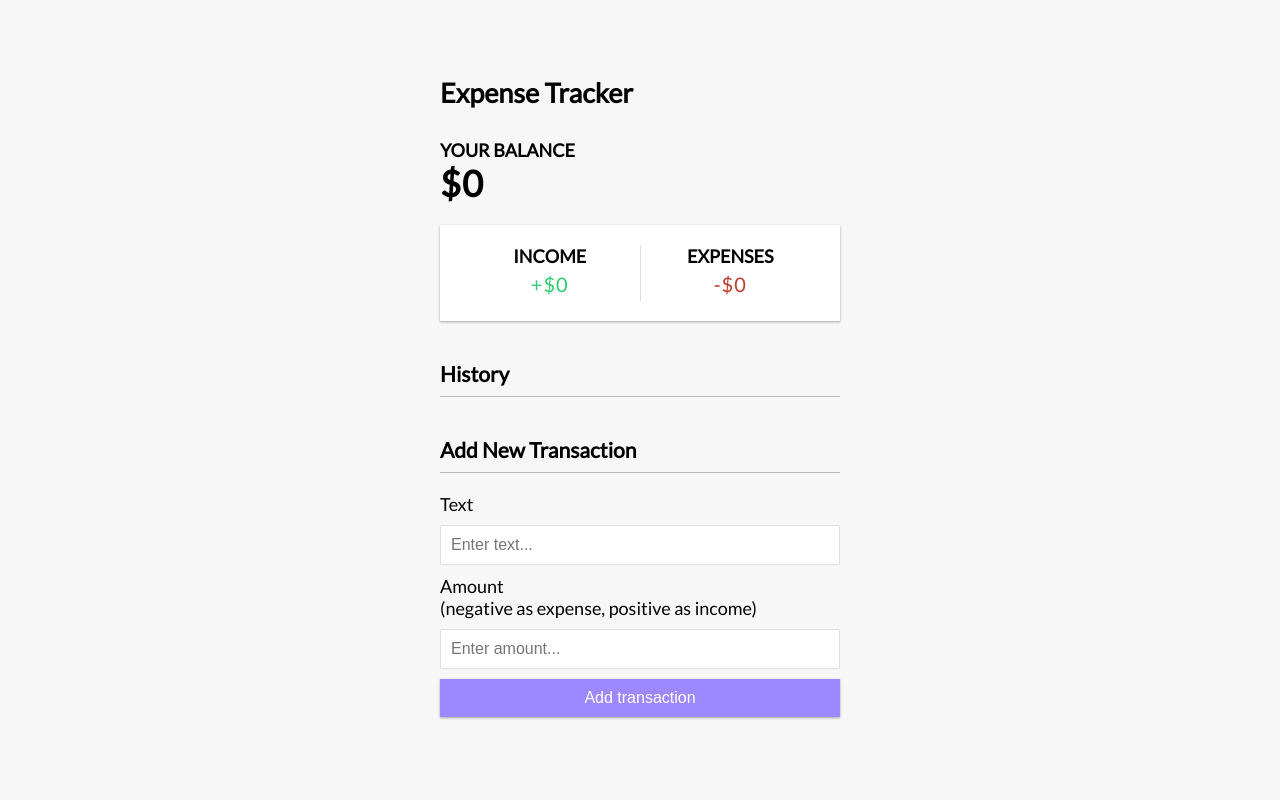
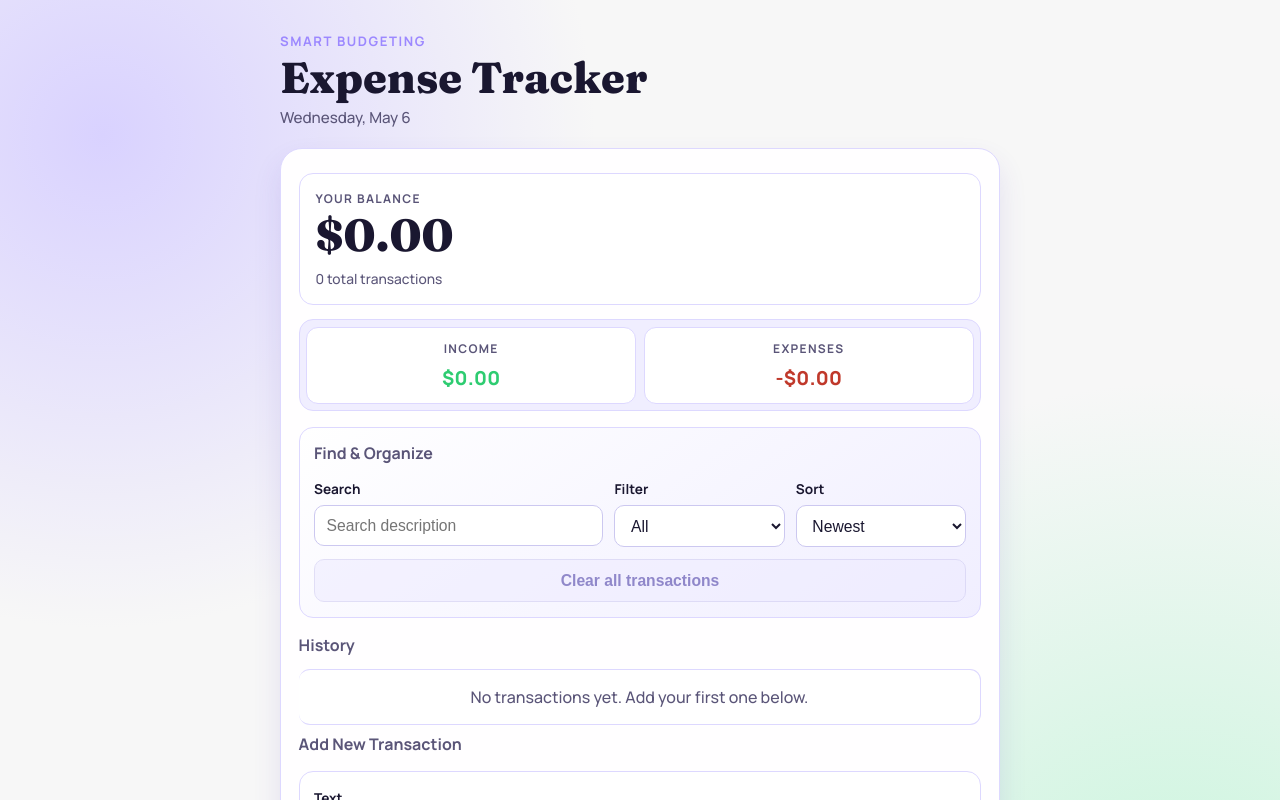
Before and after one commit to lucsantosdev/app-expense-tracker, a Vue app: page / in a window 1280 px wide. Shown: the top 800 px of the page. Built offline with nearby package versions, Linux system fonts and the light colour scheme.

Commit message:
feat: add new app appearance

```diff
--- a/src/App.vue
+++ b/src/App.vue
@@ -13,11 +13,30 @@ import { ref, computed, onMounted } from 'vue'
 const toast = useToast()
 
 const transactions = ref([])
+const searchTerm = ref('')
+const filterType = ref('all')
+const sortBy = ref('newest')
 
 onMounted(() => {
-    const savedTransactions = JSON.parse(localStorage.getItem('transactions'))
-    if (savedTransactions) {
-        transactions.value = savedTransactions
+  const savedTransactions = localStorage.getItem('transactions')
+  if (!savedTransactions) {
+    return
+  }
+
+  try {
+    const parsedTransactions = JSON.parse(savedTransactions)
+    if (!Array.isArray(parsedTransactions)) {
+      return
+    }
+
+    transactions.value = parsedTransactions.map((transaction) => ({
+      id: transaction.id,
+      text: String(transaction.text ?? '').trim(),
+      amount: Number(transaction.amount) || 0,
+      createdAt: transaction.createdAt || new Date().toISOString()
+    }))
+  } catch {
+    toast.error('Saved data is corrupted and could not be loaded')
     }
 })
 
@@ -48,13 +67,44 @@ const expenses = computed(() => {
     .toFixed(2)
 });
 
+const hasTransactions = computed(() => transactions.value.length > 0)
+
+const filteredTransactions = computed(() => {
+  const normalizedSearch = searchTerm.value.trim().toLowerCase()
+
+  let result = [...transactions.value]
+
+  if (filterType.value === 'income') {
+    result = result.filter((transaction) => transaction.amount > 0)
+  }
+
+  if (filterType.value === 'expense') {
+    result = result.filter((transaction) => transaction.amount < 0)
+  }
+
+  if (normalizedSearch) {
+    result = result.filter((transaction) =>
+      transaction.text.toLowerCase().includes(normalizedSearch)
+    )
+  }
+
+  const sorters = {
+    newest: (a, b) => new Date(b.createdAt).getTime() - new Date(a.createdAt).getTime(),
+    oldest: (a, b) => new Date(a.createdAt).getTime() - new Date(b.createdAt).getTime(),
+    highest: (a, b) => b.amount - a.amount,
+    lowest: (a, b) => a.amount - b.amount
+  }
+
+  return result.sort(sorters[sortBy.value])
+})
+
 // Add new transaction
 const handleTransactionSubmitted = (transactionData) => {
-    console.log('New transaction submitted:', transactionData); // For testing purposes
     const newTransaction = {
         id: generateUniqueId(),
         text: transactionData.text,
-        amount: transactionData.amount
+    amount: transactionData.amount,
+    createdAt: new Date().toISOString()
     }
     transactions.value.push(newTransaction)
 
@@ -70,10 +120,24 @@ const generateUniqueId = () => {
 
 // Delete transaction
 const handleTransactionDeleted = (id) => {
-    console.log('Delete transaction with ID:', id); // For testing purposes
     transactions.value = transactions.value.filter(transaction => transaction.id !== id)
     saveTransactionsToLocalStorage()
     toast.success('Transaction deleted successfully')
+}
+
+const clearAllTransactions = () => {
+  if (!transactions.value.length) {
+    return
+  }
+
+  const confirmed = window.confirm('Clear all transactions? This action cannot be undone.')
+  if (!confirmed) {
+    return
+  }
+
+  transactions.value = []
+  saveTransactionsToLocalStorage()
+  toast.info('All transactions were removed')
 }
 
 // Save to LocalStorage
@@ -84,11 +148,51 @@ const saveTransactionsToLocalStorage = () => {
 </script>
 
 <template>
-  <Header />
-  <div class="container">
-    <Balance :total="+total" />
-    <IncomeExpenses :income="+income" :expenses="+expenses" />
-    <TransactionList :transactions="transactions" @transactionDeleted="handleTransactionDeleted" />
-    <AddTransaction @transactionSubmitted="handleTransactionSubmitted"/>
-  </div>
+  <main class="app-shell">
+    <Header />
+    <div class="container">
+      <Balance :total="+total" :count="transactions.length" />
+      <IncomeExpenses :income="+income" :expenses="+expenses" />
+
+      <section class="controls-card">
+        <h3>Find & Organize</h3>
+        <div class="controls-grid">
+          <div class="control">
+            <label for="search">Search</label>
+            <input id="search" v-model.trim="searchTerm" type="text" placeholder="Search description" />
+          </div>
+
+          <div class="control">
+            <label for="filter">Filter</label>
+            <select id="filter" v-model="filterType">
+              <option value="all">All</option>
+              <option value="income">Income</option>
+              <option value="expense">Expense</option>
+            </select>
+          </div>
+
+          <div class="control">
+            <label for="sort">Sort</label>
+            <select id="sort" v-model="sortBy">
+              <option value="newest">Newest</option>
+              <option value="oldest">Oldest</option>
+              <option value="highest">Highest amount</option>
+              <option value="lowest">Lowest amount</option>
+            </select>
+          </div>
+        </div>
+
+        <button class="btn btn-secondary" :disabled="!hasTransactions" @click="clearAllTransactions">
+          Clear all transactions
+        </button>
+      </section>
+
+      <TransactionList
+        :transactions="filteredTransactions"
+        :hasData="hasTransactions"
+        @transactionDeleted="handleTransactionDeleted"
+      />
+      <AddTransaction @transactionSubmitted="handleTransactionSubmitted"/>
+    </div>
+  </main>
 </template>
--- a/src/assets/main.css
+++ b/src/assets/main.css
@@ -1,7 +1,17 @@
-@import url('https://fonts.googleapis.com/css?family=Lato&display=swap');
+@import url('https://fonts.googleapis.com/css2?family=Fraunces:opsz,wght@9..144,600;9..144,800&family=Manrope:wght@500;700;800&display=swap');
 
 :root {
-  --box-shadow: 0 1px 3px rgba(0, 0, 0, 0.12), 0 1px 2px rgba(0, 0, 0, 0.24);
+  --bg: #f7f7f7;
+  --surface: #ffffff;
+  --surface-muted: #f0eeff;
+  --ink: #1a1730;
+  --ink-soft: #5a5578;
+  --line: #ddd8ff;
+  --income: #2ecc71;
+  --expense: #c0392b;
+  --accent: #9c88ff;
+  --accent-dark: #7c68df;
+  --shadow: 0 14px 28px rgba(80, 60, 180, 0.12);
 }
 
 * {
@@ -9,144 +19,298 @@
 }
 
 body {
-  background-color: #f7f7f7;
-  display: flex;
-  flex-direction: column;
-  align-items: center;
-  justify-content: center;
+  margin: 0;
   min-height: 100vh;
+  color: var(--ink);
+  font-family: 'Manrope', sans-serif;
+  background:
+    radial-gradient(circle at 8% 12%, #d9d2ff 0%, transparent 32%),
+    radial-gradient(circle at 92% 85%, #c8f5dc 0%, transparent 38%),
+    var(--bg);
+}
+
+#app {
+  padding: 2rem 1rem 2.5rem;
+}
+
+.app-shell {
+  width: min(720px, 100%);
+  margin: 0 auto;
+}
+
+.hero {
+  margin-bottom: 1.25rem;
+}
+
+.hero-kicker {
   margin: 0;
-  font-family: 'Lato', sans-serif;
-  font-size: 18px;
+  font-weight: 700;
+  font-size: 0.82rem;
+  text-transform: uppercase;
+  letter-spacing: 0.12em;
+  color: var(--accent);
+}
+
+h2 {
+  margin: 0.3rem 0 0.4rem;
+  font-family: 'Fraunces', serif;
+  font-size: clamp(2rem, 4vw, 2.7rem);
+  line-height: 1.05;
+}
+
+.hero-date {
+  margin: 0;
+  font-size: 0.95rem;
+  color: var(--ink-soft);
 }
 
 .container {
-  margin: 30px auto;
-  width: 400px;
+  background: color-mix(in srgb, var(--surface) 97%, var(--surface-muted));
+  border: 1px solid var(--line);
+  border-radius: 22px;
+  padding: 1.15rem 1.1rem 1.5rem;
+  box-shadow: var(--shadow);
 }
 
 h1 {
-  letter-spacing: 1px;
   margin: 0;
+  font-family: 'Fraunces', serif;
+  font-size: clamp(2.1rem, 5vw, 2.8rem);
 }
 
 h3 {
-  border-bottom: 1px solid #bbb;
-  padding-bottom: 10px;
-  margin: 40px 0 10px;
+  margin: 0 0 0.8rem;
+  font-size: 1rem;
+  color: var(--ink-soft);
 }
 
 h4 {
   margin: 0;
+  font-size: 0.75rem;
+  color: var(--ink-soft);
+  letter-spacing: 0.11em;
   text-transform: uppercase;
 }
 
+.balance-card,
+.inc-exp-container,
+.controls-card,
+form {
+  border: 1px solid var(--line);
+  border-radius: 14px;
+  background: var(--surface);
+}
+
+.balance-card {
+  margin-top: 0.4rem;
+  padding: 1rem;
+}
+
+.balance-meta {
+  margin: 0.4rem 0 0;
+  font-size: 0.86rem;
+  color: var(--ink-soft);
+}
+
 .inc-exp-container {
-  background-color: #fff;
-  box-shadow: var(--box-shadow);
-  padding: 20px;
-  display: flex;
-  justify-content: space-between;
-  margin: 20px 0;
+  margin: 0.9rem 0;
+  padding: 0.4rem;
+  display: grid;
+  grid-template-columns: 1fr 1fr;
+  gap: 0.45rem;
+  background: var(--surface-muted);
 }
 
 .inc-exp-container > div {
-  flex: 1;
   text-align: center;
-}
-
-.inc-exp-container > div:first-of-type {
-  border-right: 1px solid #dedede;
+  background: var(--surface);
+  border: 1px solid var(--line);
+  border-radius: 12px;
+  padding: 0.75rem;
 }
 
 .money {
-  font-size: 20px;
-  letter-spacing: 1px;
-  margin: 5px 0;
+  font-size: 1.2rem;
+  letter-spacing: 0.01em;
+  margin: 0.5rem 0 0;
+  font-weight: 800;
 }
 
 .money.plus {
-  color: #2ecc71;
+  color: var(--income);
 }
 
 .money.minus {
-  color: #c0392b;
+  color: var(--expense);
 }
 
+.controls-card {
+  margin: 1rem 0;
+  padding: 0.9rem;
+  background: linear-gradient(145deg, #fff, #f0eeff);
+}
+
+.controls-grid {
+  display: grid;
+  grid-template-columns: 1.7fr 1fr 1fr;
+  gap: 0.7rem;
+  margin-bottom: 0.75rem;
+}
+
+.control label,
 label {
   display: inline-block;
-  margin: 10px 0;
+  margin: 0 0 0.45rem;
+  font-weight: 700;
+  font-size: 0.85rem;
 }
 
 input[type='text'],
-input[type='number'] {
-  border: 1px solid #dedede;
-  border-radius: 2px;
+input[type='number'],
+select {
+  width: 100%;
+  border: 1px solid #ccc8f0;
+  border-radius: 10px;
   display: block;
-  font-size: 16px;
-  padding: 10px;
-  width: 100%;
+  font-size: 0.98rem;
+  padding: 0.66rem 0.72rem;
+  color: var(--ink);
+  background: var(--surface);
+}
+
+input:focus,
+select:focus {
+  outline: 2px solid color-mix(in srgb, var(--accent) 65%, transparent);
+  border-color: var(--accent);
 }
 
 .btn {
   cursor: pointer;
-  background-color: #9c88ff;
-  box-shadow: var(--box-shadow);
-  color: #fff;
   border: 0;
+  border-radius: 10px;
   display: block;
-  font-size: 16px;
-  margin: 10px 0 30px;
-  padding: 10px;
+  font-size: 0.98rem;
+  font-weight: 700;
+  margin-top: 0.95rem;
+  padding: 0.72rem;
   width: 100%;
+  color: #ffffff;
+  background: linear-gradient(135deg, var(--accent), #b7a9ff);
+  box-shadow: 0 7px 16px rgba(100, 80, 220, 0.22);
 }
 
-.btn:focus,
-.delete-btn:focus {
-  outline: 0;
+.btn:hover {
+  background: linear-gradient(135deg, var(--accent-dark), var(--accent));
+}
+
+.btn-secondary {
+  margin: 0;
+  background: #eeebff;
+  color: #3d2fa0;
+  border: 1px solid #ccc8f0;
+  box-shadow: none;
+}
+
+.btn:disabled {
+  cursor: not-allowed;
+  opacity: 0.55;
 }
 
 .list {
   list-style-type: none;
   padding: 0;
-  margin-bottom: 40px;
+  margin: 0;
 }
 
 .list li {
-  background-color: #fff;
-  box-shadow: var(--box-shadow);
-  color: #333;
+  background-color: var(--surface);
+  border: 1px solid var(--line);
+  border-radius: 11px;
+  color: var(--ink);
   display: flex;
   justify-content: space-between;
+  align-items: center;
+  gap: 1rem;
   position: relative;
-  padding: 10px;
-  margin: 10px 0;
+  padding: 0.75rem;
+  margin: 0.5rem 0;
+}
+
+.transaction-body {
+  display: grid;
+  gap: 0.2rem;
+}
+
+.transaction-body small {
+  color: var(--ink-soft);
+  font-size: 0.78rem;
 }
 
 .list li.plus {
-  border-right: 5px solid #2ecc71;
+  border-left: 5px solid var(--income);
 }
 
 .list li.minus {
-  border-right: 5px solid #c0392b;
+  border-left: 5px solid var(--expense);
+}
+
+.list li.empty-state {
+  border-left: 0;
+  color: var(--ink-soft);
+  justify-content: center;
+  text-align: center;
+  padding: 1rem;
 }
 
 .delete-btn {
   cursor: pointer;
-  background-color: #e74c3c;
-  border: 0;
-  color: #fff;
-  font-size: 20px;
-  line-height: 20px;
-  padding: 2px 5px;
-  position: absolute;
-  top: 50%;
-  left: 0;
-  transform: translate(-100%, -50%);
+  background-color: #fff0f0;
+  border: 1px solid #f0c4c4;
+  color: #c0392b;
+  width: 1.65rem;
+  height: 1.65rem;
+  border-radius: 999px;
+  font-size: 0.95rem;
+  line-height: 1;
   opacity: 0;
-  transition: opacity 0.3s ease;
+  transition: opacity 0.22s ease;
 }
 
-.list li:hover .delete-btn {
+.list li:hover .delete-btn,
+.list li:focus-within .delete-btn {
   opacity: 1;
 }
+
+form {
+  margin-top: 1rem;
+  padding: 0.9rem;
+}
+
+.form-control {
+  margin-bottom: 0.65rem;
+}
+
+.type-toggle {
+  display: flex;
+  gap: 1rem;
+  flex-wrap: wrap;
+}
+
+.type-toggle label {
+  margin: 0;
+  font-weight: 600;
+  font-size: 0.9rem;
+  display: flex;
+  align-items: center;
+  gap: 0.35rem;
+}
+
+@media (max-width: 700px) {
+  #app {
+    padding: 1rem 0.75rem 1.8rem;
+  }
+
+  .controls-grid {
+    grid-template-columns: 1fr;
+  }
+}
--- a/src/components/AddTransaction.vue
+++ b/src/components/AddTransaction.vue
@@ -4,19 +4,31 @@ import { useToast } from 'vue-toastification'
 
 const text = ref('')
 const amount = ref('')
+const transactionType = ref('expense')
 const emit = defineEmits(['transactionSubmitted'])
 const toast = useToast()
 
 const onSubmit = () => {
-    // console.log(text.value, amount.value); for testing purposes
-    if(!text.value || !amount.value) {
+    const trimmedText = text.value.trim()
+    const parsedAmount = Number(amount.value)
+
+    if(!trimmedText || !amount.value) {
         toast.error('Both fields are required')
         return
     }
 
+    if (!Number.isFinite(parsedAmount) || parsedAmount <= 0) {
+        toast.error('Amount must be greater than 0')
+        return
+    }
+
+    const signedAmount = transactionType.value === 'expense'
+        ? -Math.abs(parsedAmount)
+        : Math.abs(parsedAmount)
+
     const transactionData = {
-        text: text.value,
-        amount: parseFloat(amount.value)
+        text: trimmedText,
+        amount: signedAmount
     }
 
     emit('transactionSubmitted', transactionData)
@@ -32,11 +44,22 @@ const onSubmit = () => {
     <form id="form" @submit.prevent="onSubmit">
         <div class="form-control">
             <label for="text">Text</label>
-            <input type="text" id="text" v-model="text" placeholder="Enter text..." />
+            <input type="text" id="text" v-model="text" maxlength="60" placeholder="e.g. Groceries" />
         </div>
         <div class="form-control">
-            <label for="amount">Amount <br /> (negative as expense, positive as income)</label>
-            <input type="text" id="amount" v-model="amount" placeholder="Enter amount..." />
+            <label>Type</label>
+            <div class="type-toggle">
+                <label>
+                    <input type="radio" v-model="transactionType" value="expense" /> Expense
+                </label>
+                <label>
+                    <input type="radio" v-model="transactionType" value="income" /> Income
+                </label>
+            </div>
+        </div>
+        <div class="form-control">
+            <label for="amount">Amount</label>
+            <input type="number" id="amount" v-model="amount" min="0.01" step="0.01" placeholder="0.00" />
         </div>
         <button class="btn">Add transaction</button>
     </form>
--- a/src/components/Balance.vue
+++ b/src/components/Balance.vue
@@ -1,15 +1,29 @@
 <script setup>
-import { defineProps } from 'vue';
+import { computed, defineProps } from 'vue';
 
 const props = defineProps({
     total: {
         type: Number,
         required: true
+    },
+    count: {
+        type: Number,
+        default: 0
     }
 });
+
+const formattedTotal = computed(() => {
+    return new Intl.NumberFormat('en-US', {
+        style: 'currency',
+        currency: 'USD'
+    }).format(props.total)
+})
 </script>
 
 <template>
-    <h4>Your Balance</h4>
-    <h1 id="balance">${{ total }}</h1>
+    <section class="balance-card">
+        <h4>Your Balance</h4>
+        <h1 id="balance">{{ formattedTotal }}</h1>
+        <p class="balance-meta">{{ count }} total transaction{{ count === 1 ? '' : 's' }}</p>
+    </section>
 </template>
--- a/src/components/Header.vue
+++ b/src/components/Header.vue
@@ -1,3 +1,15 @@
+<script setup>
+const today = new Date().toLocaleDateString('en-US', {
+    weekday: 'long',
+    month: 'short',
+    day: 'numeric'
+})
+</script>
+
 <template>
-    <h2>Expense Tracker</h2>
+    <header class="hero">
+        <p class="hero-kicker">Smart Budgeting</p>
+        <h2>Expense Tracker</h2>
+        <p class="hero-date">{{ today }}</p>
+    </header>
 </template>
--- a/src/components/IncomeExpenses.vue
+++ b/src/components/IncomeExpenses.vue
@@ -1,5 +1,5 @@
 <script setup>
-import { defineProps } from 'vue';
+import { computed, defineProps } from 'vue';
 
 const props = defineProps({
     income: {
@@ -11,17 +11,27 @@ const props = defineProps({
         required: true
     }
 });
+
+const formatCurrency = (value) => {
+    return new Intl.NumberFormat('en-US', {
+        style: 'currency',
+        currency: 'USD'
+    }).format(value)
+}
+
+const formattedIncome = computed(() => formatCurrency(props.income))
+const formattedExpenses = computed(() => formatCurrency(Math.abs(props.expenses)))
 </script>
 
 <template>
     <div class="inc-exp-container">
         <div>
             <h4>Income</h4>
-            <p id="money-plus" class="money plus">+${{income}}</p>
+            <p id="money-plus" class="money plus">{{ formattedIncome }}</p>
         </div>
         <div>
             <h4>Expenses</h4>
-            <p id="money-minus" class="money minus">-${{expenses}}</p>
+            <p id="money-minus" class="money minus">-{{ formattedExpenses }}</p>
         </div>
     </div>
 </template>
--- a/src/components/TransactionList.vue
+++ b/src/components/TransactionList.vue
@@ -1,5 +1,5 @@
 <script setup>
-import { defineProps } from 'vue';
+import { computed, defineProps } from 'vue';
 
 const emit = defineEmits(['transactionDeleted']);
 
@@ -7,11 +7,43 @@ const props = defineProps({
     transactions: {
         type: Array,
         required: true
+    },
+    hasData: {
+        type: Boolean,
+        default: false
     }
 });
 
+const formatCurrency = (value) => {
+    return new Intl.NumberFormat('en-US', {
+        style: 'currency',
+        currency: 'USD'
+    }).format(Math.abs(value))
+}
+
+const formatDate = (value) => {
+    const date = new Date(value)
+
+    if (Number.isNaN(date.getTime())) {
+        return 'No date'
+    }
+
+    return date.toLocaleDateString('en-US', {
+        month: 'short',
+        day: 'numeric',
+        year: 'numeric'
+    })
+}
+
+const emptyMessage = computed(() => {
+    if (!props.hasData) {
+        return 'No transactions yet. Add your first one below.'
+    }
+
+    return 'No transactions match your current search/filter.'
+})
+
 const deleteTransaction = (id) => {
-    console.log('Delete transaction with ID:', id); // For testing purposes
     emit('transactionDeleted', id);
 }
 
@@ -20,15 +52,22 @@ const deleteTransaction = (id) => {
 <template>
     <h3>History</h3>
     <ul id="list" class="list">
-        <!-- For testing purposes, you can add/remove transactions here
-        <li class="minus">
-            Cash <span>- $400</span><button class="delete-btn">x</button>
+        <li v-if="transactions.length === 0" class="empty-state">
+            {{ emptyMessage }}
         </li>
-        <li class="plus">
-            Cash <span>+ $400</span><button class="delete-btn">x</button>
-        </li> -->
         <li v-for="transaction in transactions" v-bind:key="transaction.id" :class="transaction.amount < 0 ? 'minus' : 'plus'">
-            {{ transaction.text }} <span>$ {{ transaction.amount }}</span><button @click="deleteTransaction(transaction.id)" class="delete-btn">x</button>
+            <div class="transaction-body">
+                <strong>{{ transaction.text }}</strong>
+                <small>{{ formatDate(transaction.createdAt) }}</small>
+            </div>
+            <span>{{ transaction.amount < 0 ? '-' : '+' }}{{ formatCurrency(transaction.amount) }}</span>
+            <button
+                @click="deleteTransaction(transaction.id)"
+                class="delete-btn"
+                :aria-label="`Delete ${transaction.text}`"
+            >
+                x
+            </button>
         </li>
     </ul>
 </template>
```
